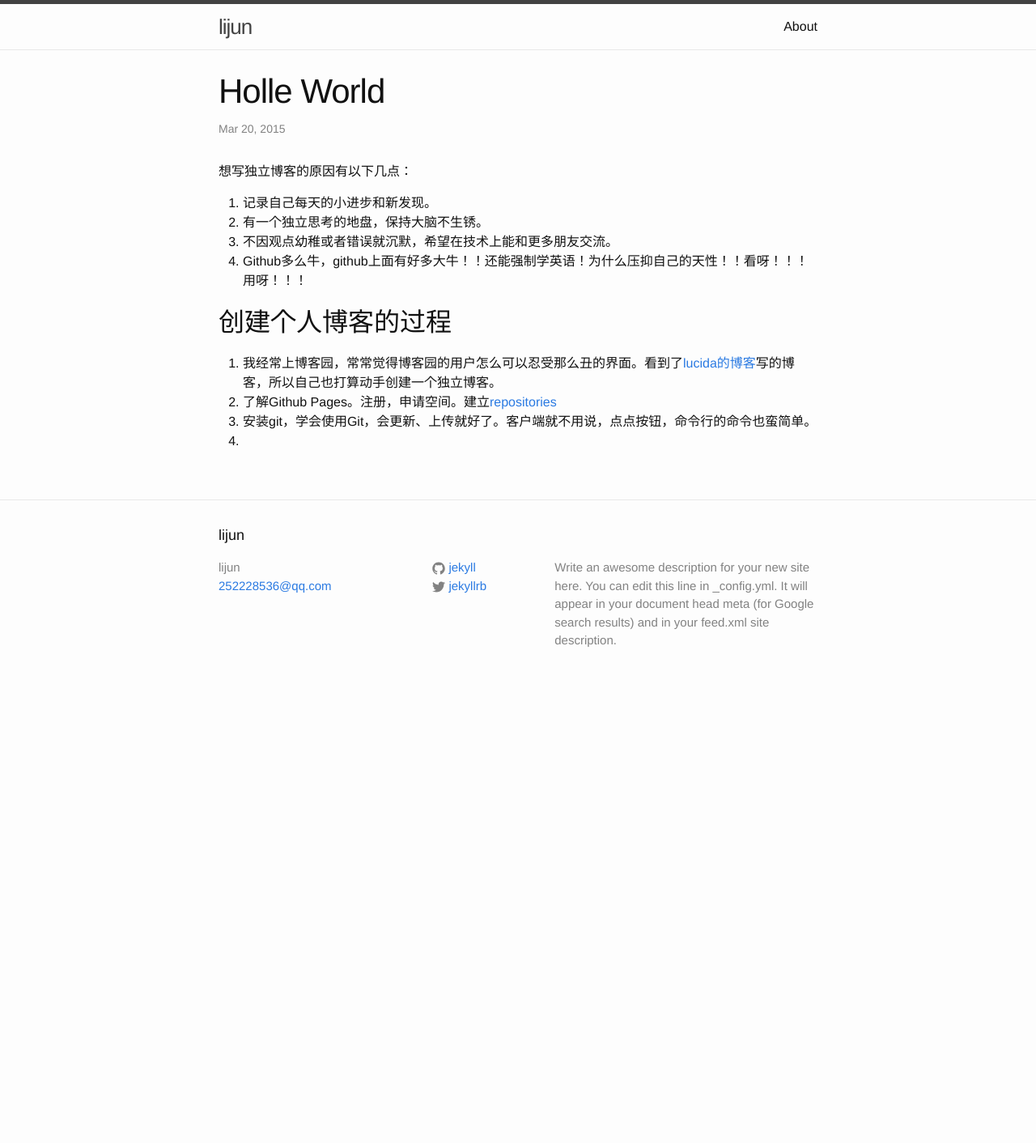
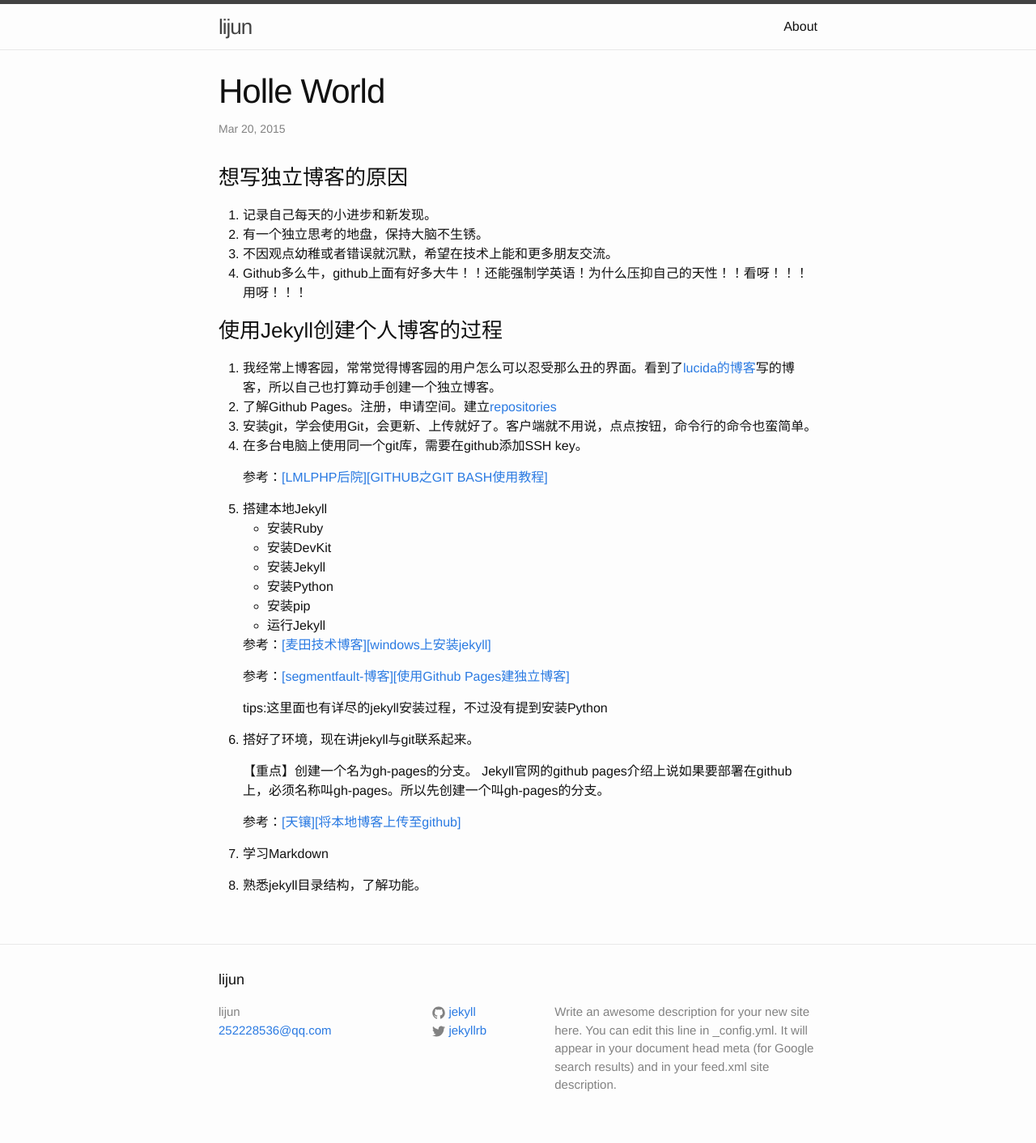
Before and after one commit to lijunsunny/blog, a Jekyll site: the page built from _posts/2015-03-20-hello-world.md, in a window 1280 px wide. Shown: the whole page at 81% size. Built offline with Jekyll 4.4.1, drawn with Linux system fonts in a browser that asks for light colours; before the commit the page ends 900 px from its top, so only the background shows below that.

Commit message:
modify blog

```diff
--- a/_posts/2015-03-20-hello-world.md
+++ b/_posts/2015-03-20-hello-world.md
@@ -4,15 +4,42 @@ title:  "Holle World"
 date:   2015-03-20 13:36:55
 categories: 吐槽
 ---
-想写独立博客的原因有以下几点：
-
+### 想写独立博客的原因 ###
 1. 记录自己每天的小进步和新发现。
 2. 有一个独立思考的地盘，保持大脑不生锈。
 3. 不因观点幼稚或者错误就沉默，希望在技术上能和更多朋友交流。
 4. Github多么牛，github上面有好多大牛！！还能强制学英语！为什么压抑自己的天性！！看呀！！！用呀！！！
 
-## 创建个人博客的过程 ##
+
+### 使用Jekyll创建个人博客的过程 ###
 1. 我经常上博客园，常常觉得博客园的用户怎么可以忍受那么丑的界面。看到了[lucida的博客](http://zh.lucida.me/blog/my-first-article/)写的博客，所以自己也打算动手创建一个独立博客。
 1. 了解Github Pages。注册，申请空间。建立[repositories](http://lijunsunny.github.io/blog "李俊的博客")
 2. 安装git，学会使用Git，会更新、上传就好了。客户端就不用说，点点按钮，命令行的命令也蛮简单。
-3.
+3. 在多台电脑上使用同一个git库，需要在github添加SSH key。
+
+	参考：[[LMLPHP后院][GITHUB之GIT BASH使用教程]](http://blog.lmlphp.com/archives/7)
+
+3. 搭建本地Jekyll
+	- 安装Ruby
+	- 安装DevKit
+	- 安装Jekyll
+	- 安装Python
+	- 安装pip
+	- 运行Jekyll
+
+	参考：[[麦田技术博客][windows上安装jekyll]](http://itmyhome.com/2015/01/jekyll-installed-on-windows/#)
+
+	参考：[[segmentfault-博客][使用Github Pages建独立博客]](http://www.tuicool.com/articles/jM367r3)
+
+	tips:这里面也有详尽的jekyll安装过程，不过没有提到安装Python
+1. 搭好了环境，现在讲jekyll与git联系起来。
+
+	【重点】创建一个名为gh-pages的分支。
+Jekyll官网的github pages介绍上说如果要部署在github上，必须名称叫gh-pages。所以先创建一个叫gh-pages的分支。
+
+	参考：[[天镶][将本地博客上传至github]](http://segmentfault.com/blog/skyinlayer/1190000000406019)
+
+
+1. 学习Markdown
+
+2. 熟悉jekyll目录结构，了解功能。
```
